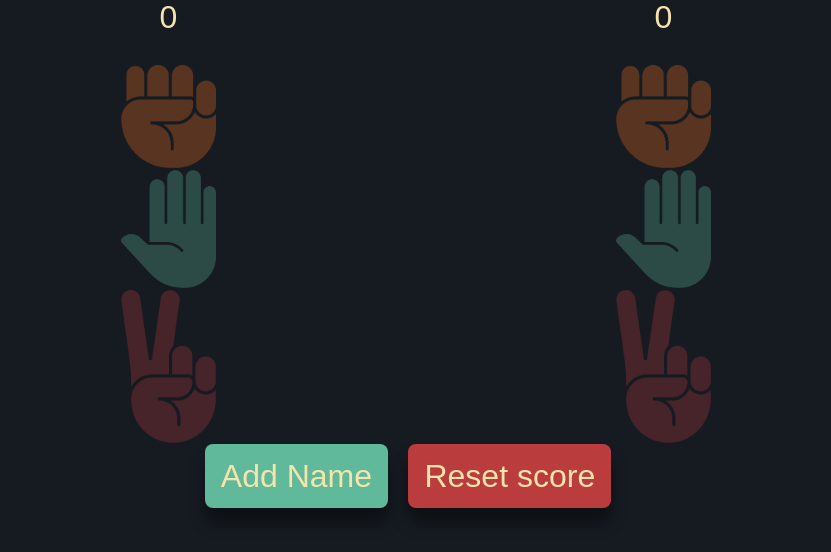
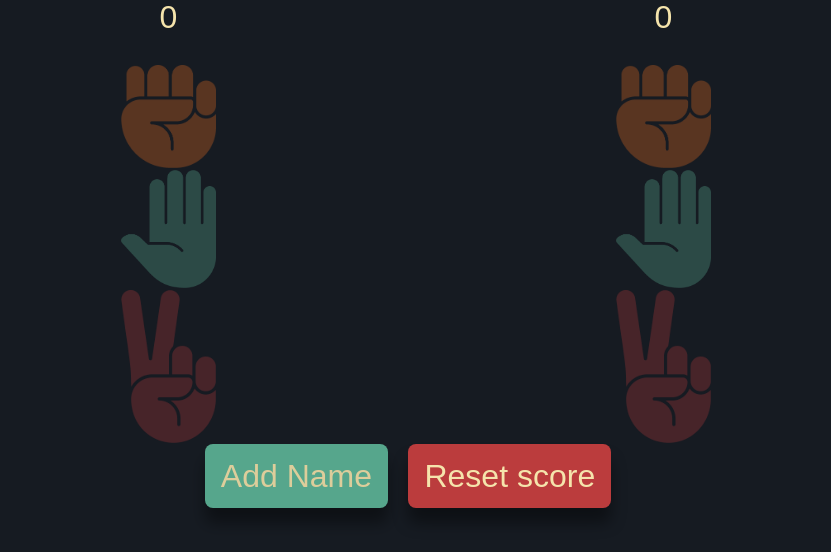
Before and after one commit to WillRenan/pedraPapelTesoura, a plain HTML site: page index.html in a window 1280 px wide. In both pictures the pointer is over the button "Add Name". Shown: the part 106-658 px from the top of the page, without its empty margins (224-1055 px from the left). Drawn offline with Linux system fonts and the light colour scheme; a web font is replaced by a local one.

Commit message:
almost finished

```diff
--- a/style.css
+++ b/style.css
@@ -85,6 +85,9 @@ main {
   margin: 0 auto;
   text-align: center;
 }
+.btn button:hover {
+  filter: brightness(0.9);
+}
 .btn button[name="addName"] {
   background-color: #60b99b;
 }
@@ -100,4 +103,5 @@ main {
   padding: 0 16px;
   margin-right: 16px;
   box-shadow: 0 15px 15px rgba(0, 0, 0, 0.4);
+  transition: 0.2s;
 }
```
